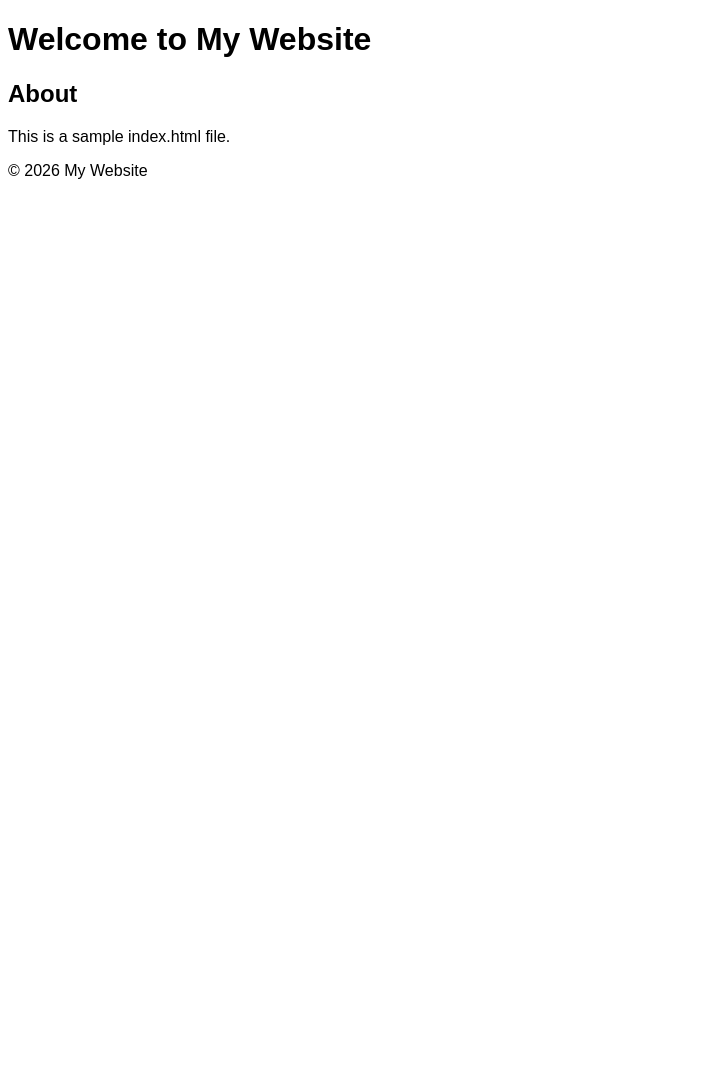
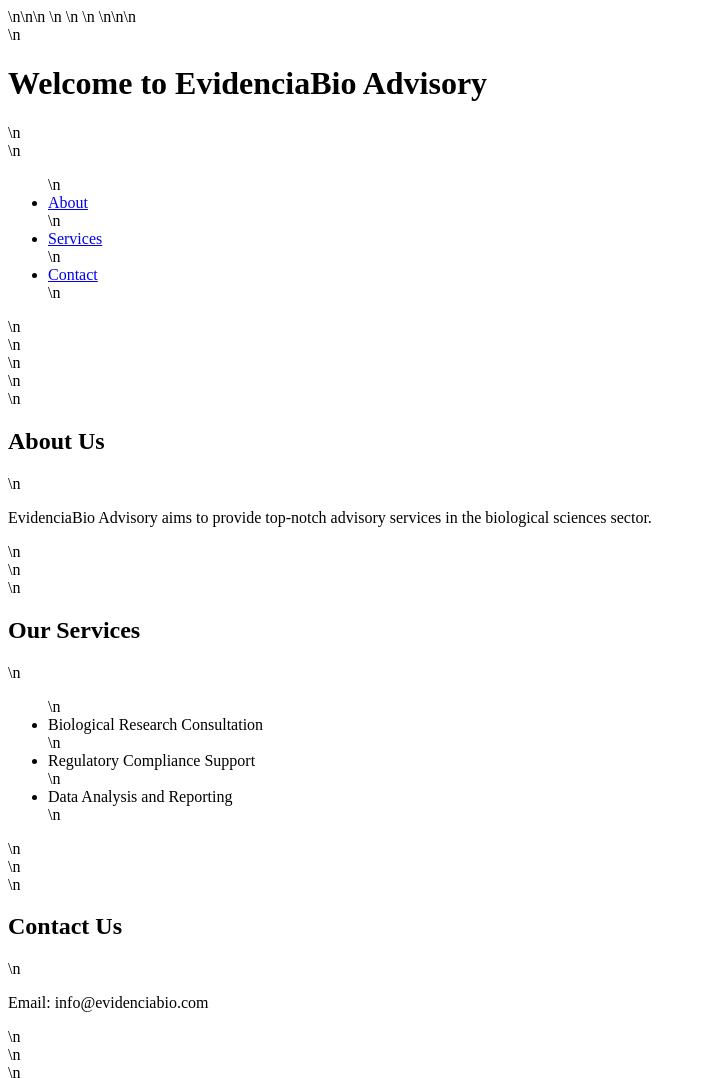
Before and after one commit to evidenciabioadvisory-blip/EvidenciaBio, a plain HTML site: page index.html in a window 1280 px wide. Shown: the top 1078 px of the page, without its empty margins (0-706 px from the left). Before the commit the page ends 800 px from the top, so only its background shows below. Drawn offline with Linux system fonts and the light colour scheme.

Commit message:
Create index.html for EvidenciaBio Advisory website

```diff
--- a/index.html
+++ b/index.html
@@ -1,25 +1 @@
-<!DOCTYPE html>
-<html lang="en">
-<head>
-    <meta charset="UTF-8">
-    <meta name="viewport" content="width=device-width, initial-scale=1.0">
-    <title>Document Title</title>
-    <style>
-        body { font-family: Arial, sans-serif; }
-    </style>
-</head>
-<body>
-    <header>
-        <h1>Welcome to My Website</h1>
-    </header>
-    <main>
-        <section>
-            <h2>About</h2>
-            <p>This is a sample index.html file.</p>
-        </section>
-    </main>
-    <footer>
-        <p>&copy; 2026 My Website</p>
-    </footer>
-</body>
-</html>
+<!DOCTYPE html>\n<html lang="en">\n<head>\n    <meta charset="UTF-8">\n    <meta name="viewport" content="width=device-width, initial-scale=1.0">\n    <title>EvidenciaBio Advisory</title>\n    <link rel="stylesheet" href="styles.css">\n</head>\n<body>\n    <header>\n        <h1>Welcome to EvidenciaBio Advisory</h1>\n        <nav>\n            <ul>\n                <li><a href="#about">About</a></li>\n                <li><a href="#services">Services</a></li>\n                <li><a href="#contact">Contact</a></li>\n            </ul>\n        </nav>\n    </header>\n    <main>\n        <section id="about">\n            <h2>About Us</h2>\n            <p>EvidenciaBio Advisory aims to provide top-notch advisory services in the biological sciences sector.</p>\n        </section>\n        <section id="services">\n            <h2>Our Services</h2>\n            <ul>\n                <li>Biological Research Consultation</li>\n                <li>Regulatory Compliance Support</li>\n                <li>Data Analysis and Reporting</li>\n            </ul>\n        </section>\n        <section id="contact">\n            <h2>Contact Us</h2>\n            <p>Email: info@evidenciabio.com</p>\n        </section>\n    </main>\n    <footer>\n        <p>&copy; 2026 EvidenciaBio Advisory. All rights reserved.</p>\n    </footer>\n</body>\n</html>
```
